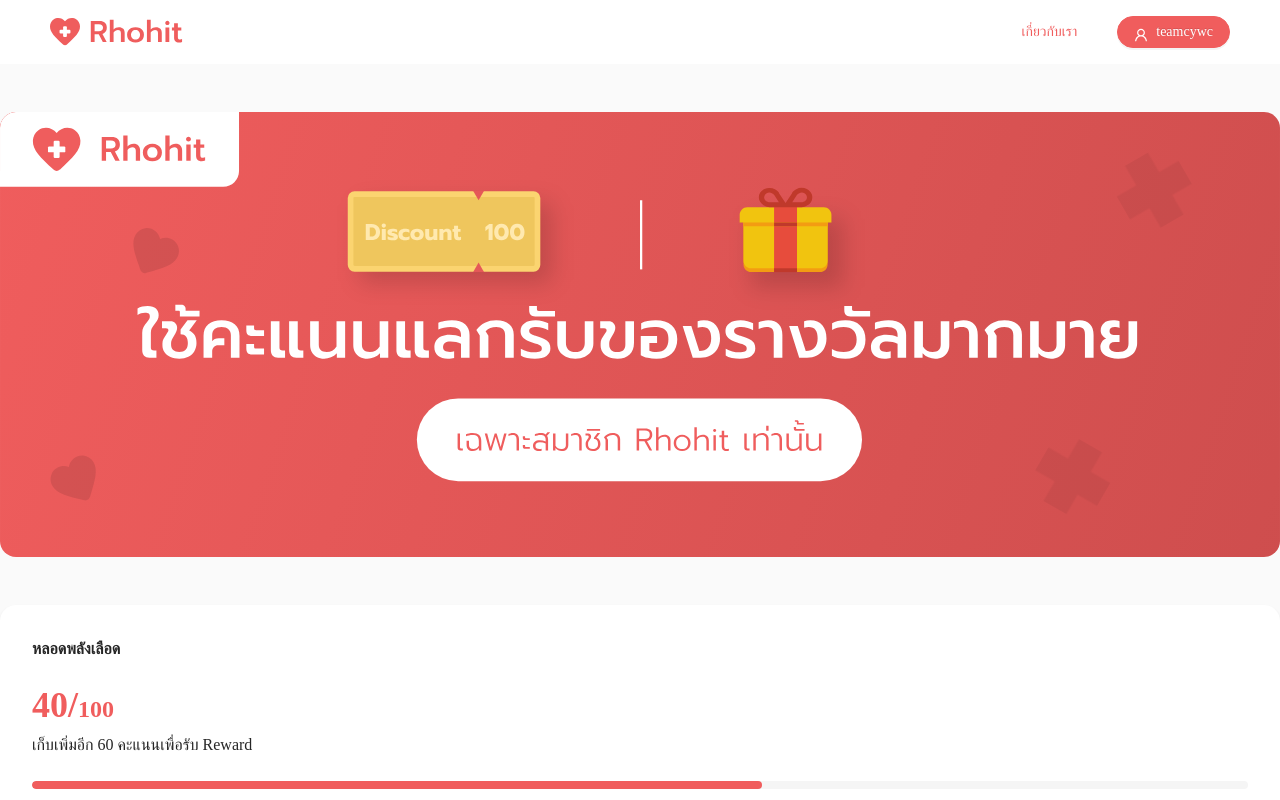
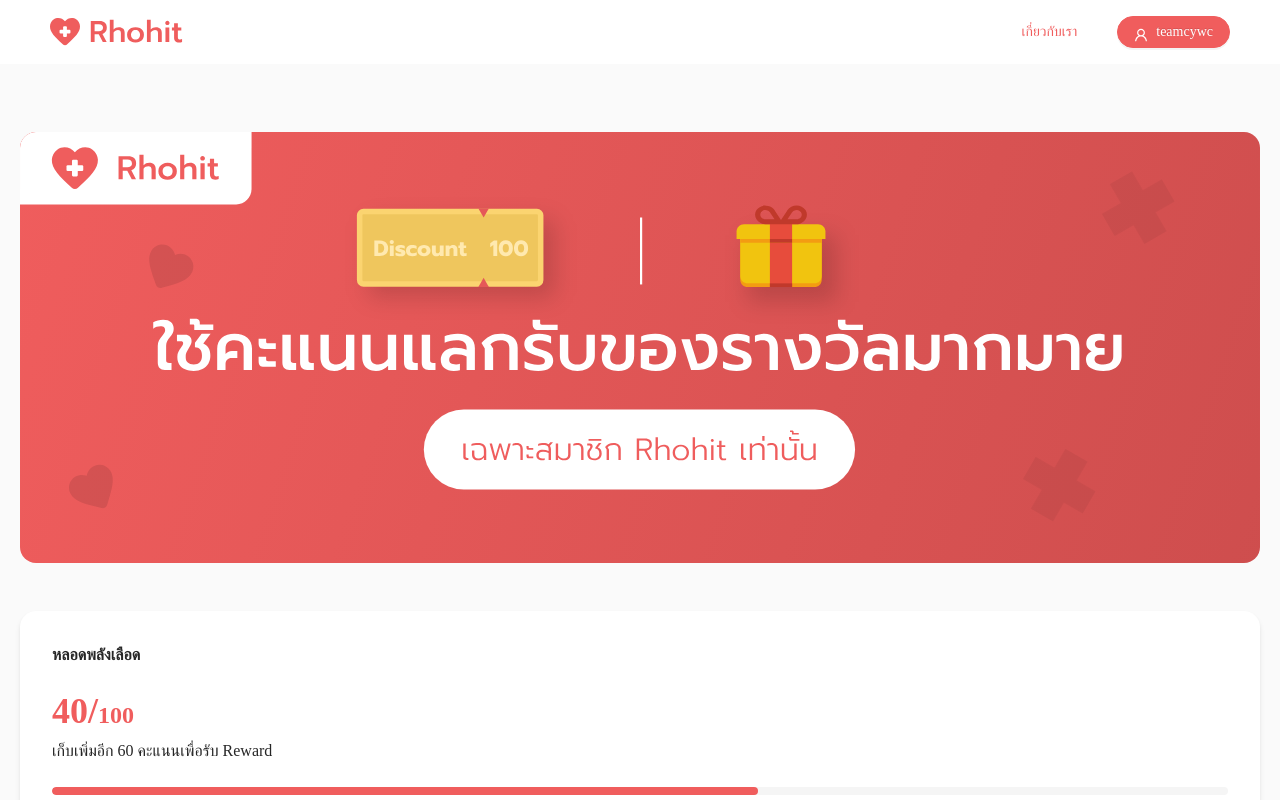
Before and after one commit to WebmasterCamp/ywc18-workshop-c, a React (Create React App) app: page / in a window 1280 px wide. Shown: the top 800 px of the page. Built offline with nearby package versions, Linux system fonts and the light colour scheme.

Commit message:
Update index.js

```diff
--- a/src/containers/Home/index.js
+++ b/src/containers/Home/index.js
@@ -14,7 +14,7 @@
     <>
       <Layout>
         <NavBar />
-        <Content>
+        <Content className='p-5'>
           <RohitBanner />
           <BloodMacro />
           <BloodRequire />
```
